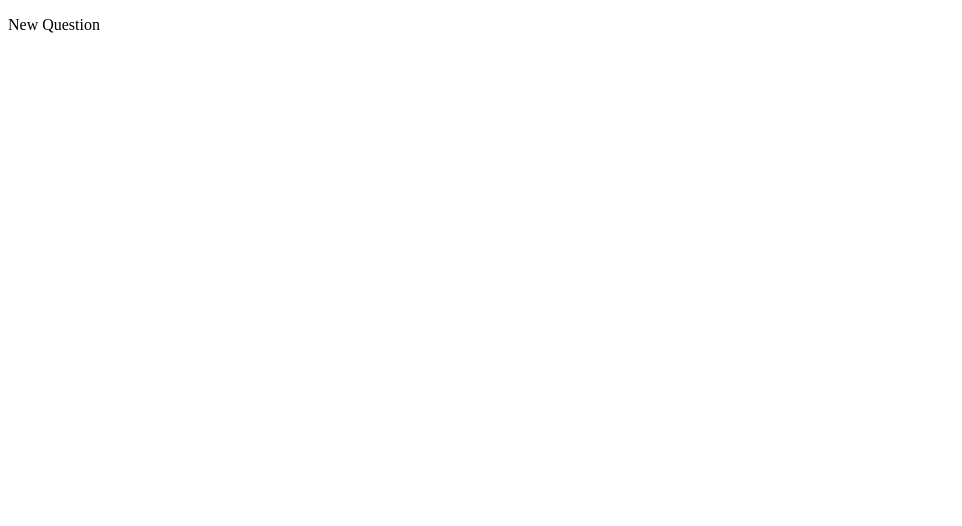
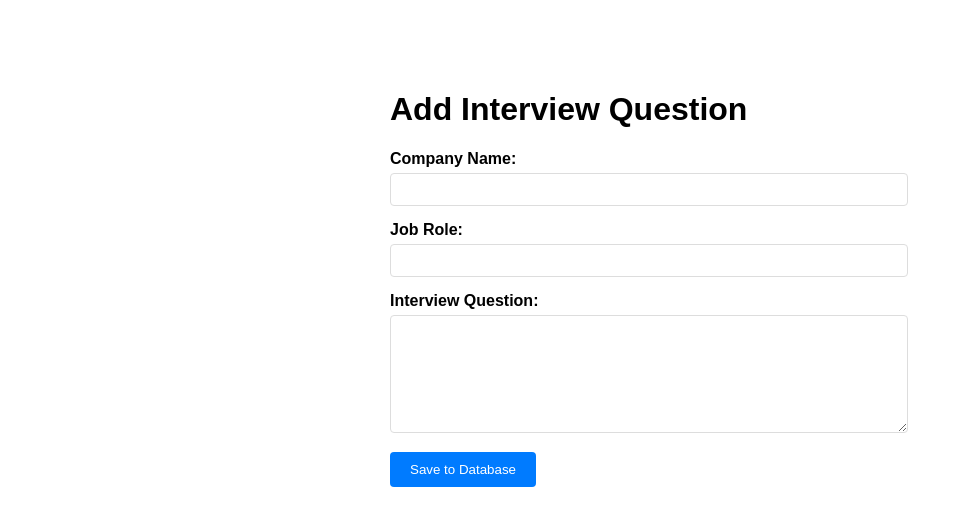
Before and after one commit to PhFrilles/Interview-Helper, a Django app: page /createQuestion/ in a window 1280 px wide. Before the commit the part shown is almost empty. Shown: the top 526 px of the page, without its empty margins (0-962 px from the left). Run offline with Django 5.2, Linux system fonts and the light colour scheme.

Commit message:
Added create a question functionality

```diff
--- a/interview_helper/interviewHelperApp/urls.py
+++ b/interview_helper/interviewHelperApp/urls.py
@@ -17,4 +17,6 @@ urlpatterns = [
     path('logout/', views.logout, name='logout'),
     path('session/success/', views.session_success, name='session_success'),
     path('session/cancel/', views.session_cancel, name='session_cancel'),
+
+    #path('add-question/', views.add_question, name='add_question'),
 ]
--- a/interview_helper/interviewHelperApp/views.py
+++ b/interview_helper/interviewHelperApp/views.py
@@ -10,6 +10,7 @@ from django.utils.encoding import smart_str
 from django.http import JsonResponse, HttpResponse
 from django.contrib.auth.decorators import login_required
 from .models import CommunityQuestion
+from .models import Question
 
 import logging
 import json
@@ -146,7 +147,49 @@ def interview(request):
     })
 
 def createQuestion(request):
-    return render(request, 'createQuestion.html')
+    """
+    Handle both form display and submission
+    """
+    context = {}
+
+    if request.method == 'POST':
+        # Get form data
+        company = request.POST.get('company', '').strip()
+        role = request.POST.get('role', '').strip()
+        question = request.POST.get('question', '').strip()
+
+        # Save to context for re-populating form
+        context['company'] = company
+        context['role'] = role
+        context['question'] = question
+
+        # Check if all fields are filled
+        if company and role and question:
+            try:
+                # Save to database
+                Question.objects.create(
+                    company=company,
+                    role=role,
+                    text=question,
+                    creator=request.user  # Make sure user is logged in
+                )
+
+                # Show success message
+                context['success'] = True
+
+                # Clear form fields after successful submission
+                context['company'] = ''
+                context['role'] = ''
+                context['question'] = ''
+
+            except Exception as e:
+                logger.error(f"Error saving question: {e}")
+                context['error'] = f'Error saving question: {str(e)}'
+        else:
+            # Show error
+            context['error'] = 'Please fill all fields'
+
+    return render(request, 'createQuestion.html', context)
 
 #conversion of video to audio
 def convert_video_to_audio(video_path, audio_path=None):
@@ -699,6 +742,8 @@ def test_gemini_connection(request):
             'message': str(e)
         })
 
+
+
 @login_required
 def session_success(request):
     return redirect("home")
--- a/interview_helper/templates/createQuestion.html
+++ b/interview_helper/templates/createQuestion.html
@@ -1,9 +1,52 @@
 <!DOCTYPE html>
 <html>
 <head>
-    <title>New Question</title>
-    <body>
-        <p>New Question</p>
-    </body>
+    <title>Interview Form</title>
+    <style>
+        body { font-family: Arial; max-width: 500px; margin: 50px auto; padding: 20px; }
+        .success { background: #d4edda; color: #155724; padding: 15px; border-radius: 5px; margin-bottom: 20px; }
+        .error { background: #f8d7da; color: #721c24; padding: 15px; border-radius: 5px; margin-bottom: 20px; }
+        .form-group { margin-bottom: 15px; }
+        label { display: block; margin-bottom: 5px; font-weight: bold; }
+        input, textarea { width: 100%; padding: 8px; border: 1px solid #ddd; border-radius: 4px; }
+        textarea { height: 100px; }
+        button { background: #007bff; color: white; border: none; padding: 10px 20px; border-radius: 4px; cursor: pointer; }
+    </style>
+</head>
+<body>
 
+    {% if success %}
+        <div class="success">
+            <h2>✅ Saved Successfully!</h2>
+            <p>Your interview entry has been added to the database.</p>
+        </div>
+    {% endif %}
+
+    {% if error %}
+        <div class="error">{{ error }}</div>
+    {% endif %}
+
+    <h1>Add Interview Question</h1>
+
+    <form method="POST">
+        {% csrf_token %}
+
+        <div class="form-group">
+            <label>Company Name:</label>
+            <input type="text" name="company" value="{{ company|default:'' }}" required>
+        </div>
+
+        <div class="form-group">
+            <label>Job Role:</label>
+            <input type="text" name="role" value="{{ role|default:'' }}" required>
+        </div>
+
+        <div class="form-group">
+            <label>Interview Question:</label>
+            <textarea name="question" required>{{ question|default:'' }}</textarea>
+        </div>
+
+        <button type="submit">Save to Database</button>
+    </form>
+</body>
 </html>
```
